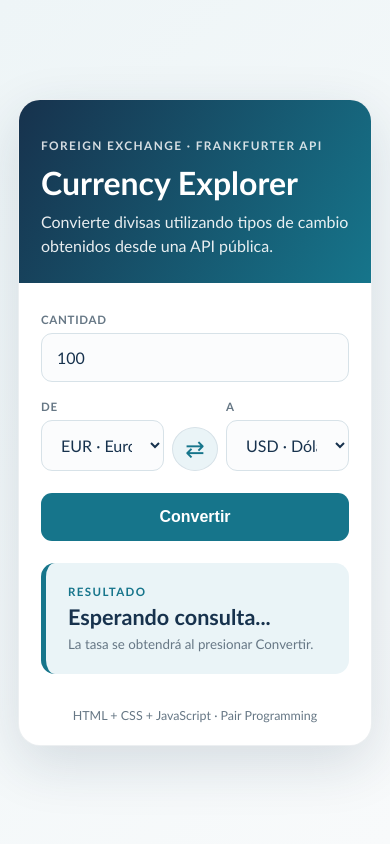
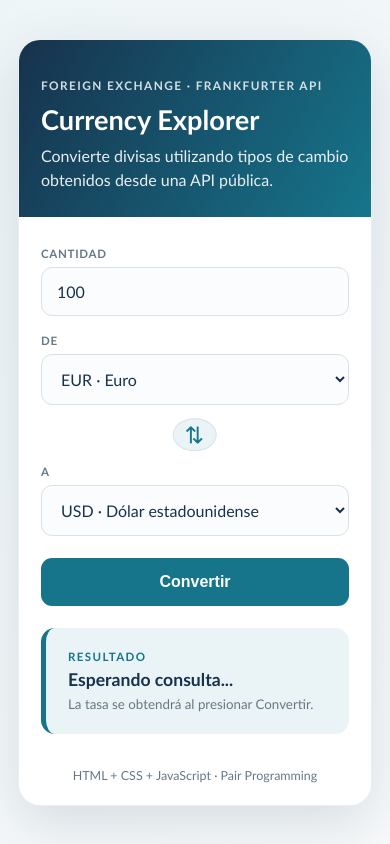
Before and after one commit to LilTacoH2O/currency-explorer, a plain HTML site: page currency-explorer-starter/index.html in a window 390 px wide. Drawn offline with Linux system fonts and the light colour scheme.

Commit message:
Misión 10: estados visuales y diseño responsive — Driver: Javier / Navigator: Clara

```diff
--- a/currency-explorer-starter/css/styles.css
+++ b/currency-explorer-starter/css/styles.css
@@ -17,3 +17,20 @@ input:focus,select:focus{border-color:var(--teal);box-shadow:0 0 0 3px rgba(22,1
 .result{margin-top:22px;padding:22px;border-radius:14px;background:var(--soft);border-left:5px solid var(--teal);display:grid;gap:6px}.result-label{font-size:.72rem;font-weight:700;letter-spacing:.12em;color:var(--teal)}.result strong{font-size:1.35rem}.result small{color:var(--muted)}
 .result.error{background:var(--warn);border-left-color:#b56b13}.footer-note{text-align:center;padding:0 20px 22px;color:var(--muted);font-size:.78rem}
 @media(max-width:600px){.hero,.panel{padding-left:22px;padding-right:22px}.currency-grid{grid-template-columns:1fr 46px 1fr;gap:8px}.swap{height:44px}.field label{font-size:.72rem}}
+
+/* MISIÓN 10: botón de intercambio deshabilitado durante la consulta */
+.swap:disabled { opacity: .5; cursor: wait; transform: none; }
+
+/* Accesibilidad: foco visible al navegar con teclado */
+.primary:focus-visible, .swap:focus-visible {
+  outline: 3px solid rgba(22,117,139,.35);
+  outline-offset: 2px;
+}
+
+/* Pantallas muy pequeñas: selectores en columna y ⇄ girado */
+@media (max-width: 400px) {
+  .hero h1 { font-size: 1.7rem; }
+  .result strong { font-size: 1.1rem; }
+  .currency-grid { grid-template-columns: 1fr; }
+  .swap { justify-self: center; transform: rotate(90deg); }
+}
```
